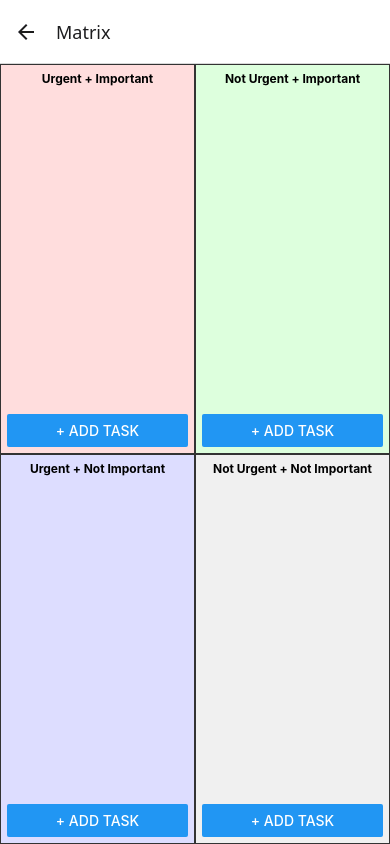
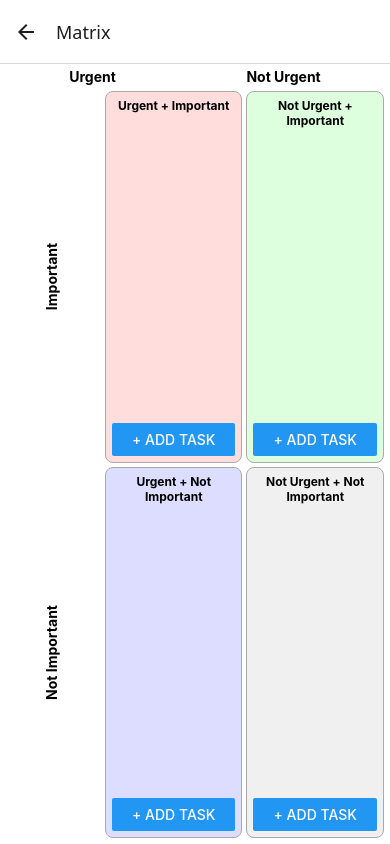
Before and after one commit to araltos/eisenhower_app, a React Native app: screen /Matrix in a window 390 px wide. Built offline with nearby package versions, Linux system fonts and the light colour scheme.

Commit message:
matrix grid design better

```diff
--- a/src/screens/MatrixScreen.tsx
+++ b/src/screens/MatrixScreen.tsx
@@ -2,7 +2,6 @@ import React, { useState } from 'react';
 import { View, Text, StyleSheet, Button, TextInput, FlatList } from 'react-native';
 
 export default function MatrixScreen() {
-  // State for each quadrant
   const [tasks, setTasks] = useState({
     urgentImportant: [] as string[],
     notUrgentImportant: [] as string[],
@@ -10,11 +9,9 @@ export default function MatrixScreen() {
     notUrgentNotImportant: [] as string[],
   });
 
-  // State for new task input
   const [newTask, setNewTask] = useState('');
   const [activeQuadrant, setActiveQuadrant] = useState<null | keyof typeof tasks>(null);
 
-  // Add a new task into the correct quadrant
   const addTask = () => {
     if (!newTask || !activeQuadrant) return;
     setTasks(prev => ({
@@ -31,11 +28,11 @@ export default function MatrixScreen() {
     style: any
   ) => (
     <View style={[styles.cell, style]}>
-      <Text style={styles.cellText}>{title}</Text>
+      <Text style={styles.cellTitle}>{title}</Text>
       <FlatList
         data={tasks[key]}
         keyExtractor={(item, index) => item + index}
-        renderItem={({ item }) => <Text style={styles.task}>{item}</Text>}
+        renderItem={({ item }) => <Text style={styles.task}>{'• '}{item}</Text>}
       />
       {activeQuadrant === key ? (
         <View style={styles.inputContainer}>
@@ -54,7 +51,22 @@ export default function MatrixScreen() {
   );
 
   return (
+    <View style={styles.outerContainer}>
+      {/* Top Axis Labels */}
+      <View style={styles.topLabels}>
+        <Text style={styles.axisLabel}>Urgent</Text>
+        <Text style={styles.axisLabel}>Not Urgent</Text>
+      </View>
+
       <View style={styles.container}>
+        {/* Left Axis Labels */}
+        <View style={styles.sideLabels}>
+          <Text style={styles.axisLabelVertical}>Important</Text>
+          <Text style={styles.axisLabelVertical}>Not Important</Text>
+        </View>
+
+        {/* The 2x2 Grid */}
+        <View style={{ flex: 1 }}>
           <View style={styles.row}>
             {renderQuadrant('Urgent + Important', 'urgentImportant', styles.urgentImportant)}
             {renderQuadrant('Not Urgent + Important', 'notUrgentImportant', styles.notUrgentImportant)}
@@ -64,50 +76,65 @@ export default function MatrixScreen() {
             {renderQuadrant('Not Urgent + Not Important', 'notUrgentNotImportant', styles.notUrgentNotImportant)}
           </View>
         </View>
+      </View>
+    </View>
   );
 }
 
 const styles = StyleSheet.create({
-  container: {
-    flex: 1,
-    flexDirection: 'column',
-  },
-  row: {
-    flex: 1,
-    flexDirection: 'row',
-  },
+  outerContainer: { flex: 1, backgroundColor: '#fff', padding: 4 },
+  container: { flex: 1, flexDirection: 'row' },
+  row: { flex: 1, flexDirection: 'row' },
+
   cell: {
     flex: 1,
     borderWidth: 1,
-    borderColor: '#333',
+    borderColor: '#aaa',
     padding: 6,
+    margin: 2,
+    borderRadius: 8,
+    backgroundColor: '#fafafa',
   },
-  cellText: {
+  cellTitle: {
     fontSize: 12,
     fontWeight: 'bold',
-    marginBottom: 4,
+    marginBottom: 6,
     textAlign: 'center',
   },
-  task: {
-    fontSize: 12,
-    marginVertical: 2,
-  },
-  inputContainer: {
-    flexDirection: 'row',
-    alignItems: 'center',
-    marginTop: 4,
-    gap: 4,
-  },
+  task: { fontSize: 12, marginVertical: 2 },
+
+  inputContainer: { flexDirection: 'row', alignItems: 'center', marginTop: 4, gap: 4 },
   input: {
     borderWidth: 1,
-    borderColor: '#aaa',
+    borderColor: '#ccc',
     flex: 1,
     padding: 4,
     fontSize: 12,
+    borderRadius: 4,
     backgroundColor: '#fff',
   },
+
+  // Quadrant colors
   urgentImportant: { backgroundColor: '#ffdddd' },
   notUrgentImportant: { backgroundColor: '#ddffdd' },
   urgentNotImportant: { backgroundColor: '#ddddff' },
   notUrgentNotImportant: { backgroundColor: '#f0f0f0' },
+
+  // Axis labels
+  topLabels: {
+    flexDirection: 'row',
+    justifyContent: 'space-around',
+    paddingBottom: 4,
+  },
+  sideLabels: {
+    justifyContent: 'space-around',
+    paddingRight: 4,
+  },
+  axisLabel: { fontWeight: 'bold', fontSize: 14 },
+  axisLabelVertical: {
+    fontWeight: 'bold',
+    fontSize: 14,
+    textAlign: 'center',
+    transform: [{ rotate: '-90deg' }],
+  },
 });
```
Lines whose indentation alone changed are shown as unchanged.
